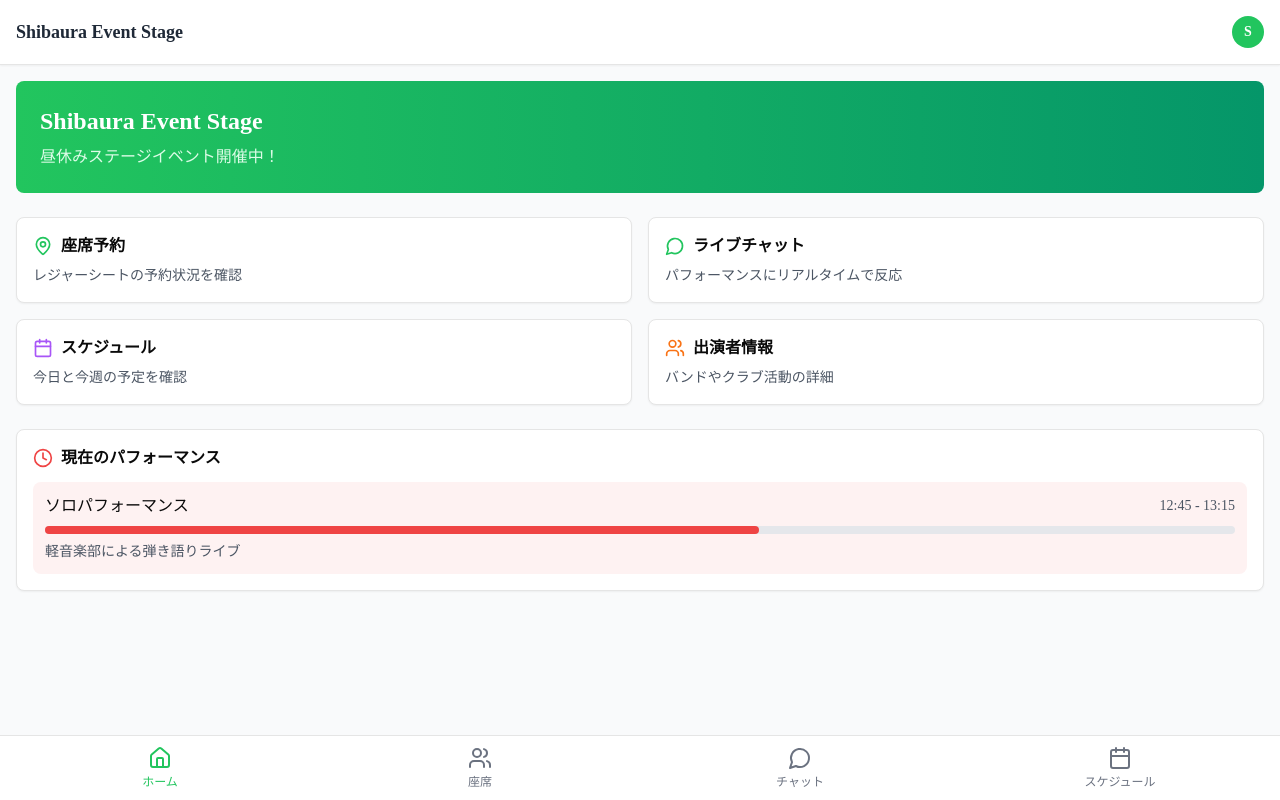
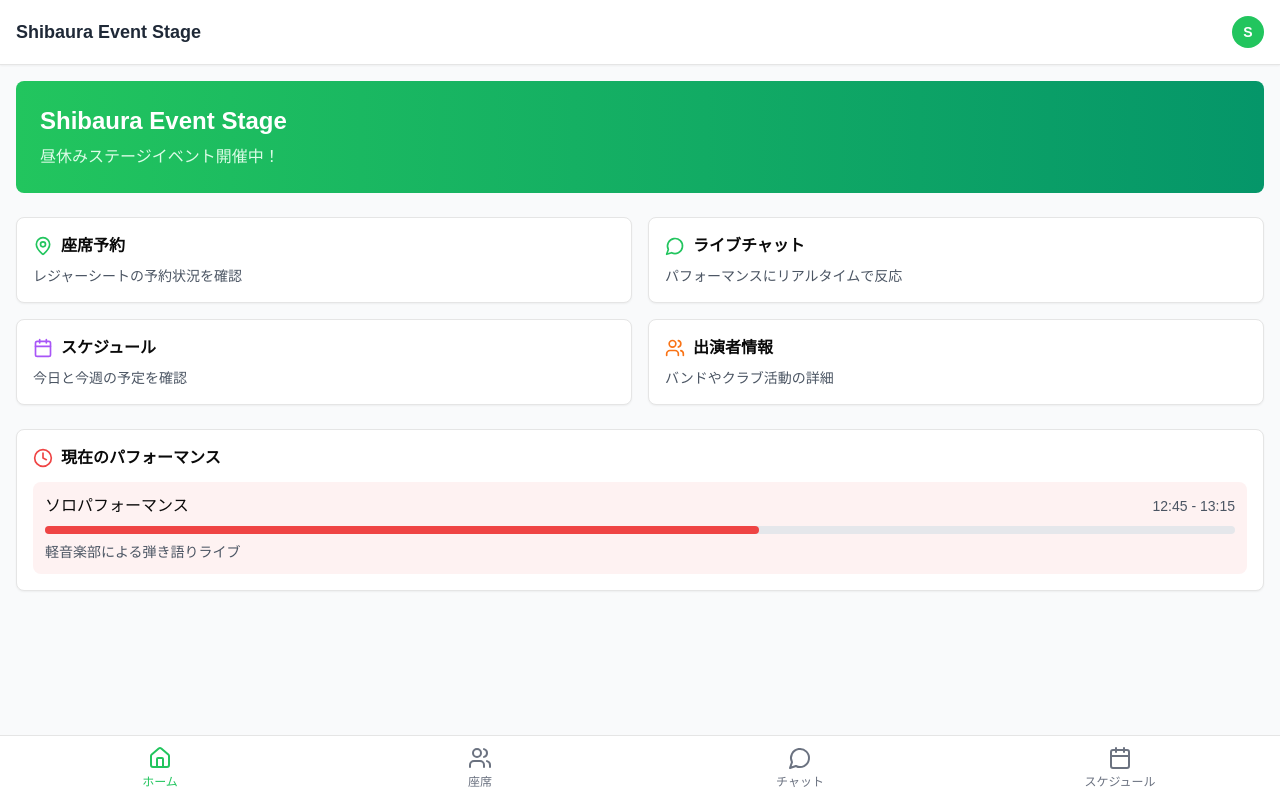
Before and after one commit to newt239/shibaura-event-stage, a Next.js app: page / in a window 1280 px wide. Built offline with nearby package versions, Linux system fonts and the light colour scheme.

Commit message:
fix: font family

```diff
--- a/app/globals.css
+++ b/app/globals.css
@@ -4,7 +4,7 @@
 
 body {
   @import url("https://fonts.googleapis.com/css2?family=Noto+Sans+JP:wght@100..900&display=swap");
-  font-family: "Noto Sans JP", serif;
+  font-family: "Noto Sans JP", "BIZ UDPGothic", sans-serif;
 }
 
 @layer utilities {
```
